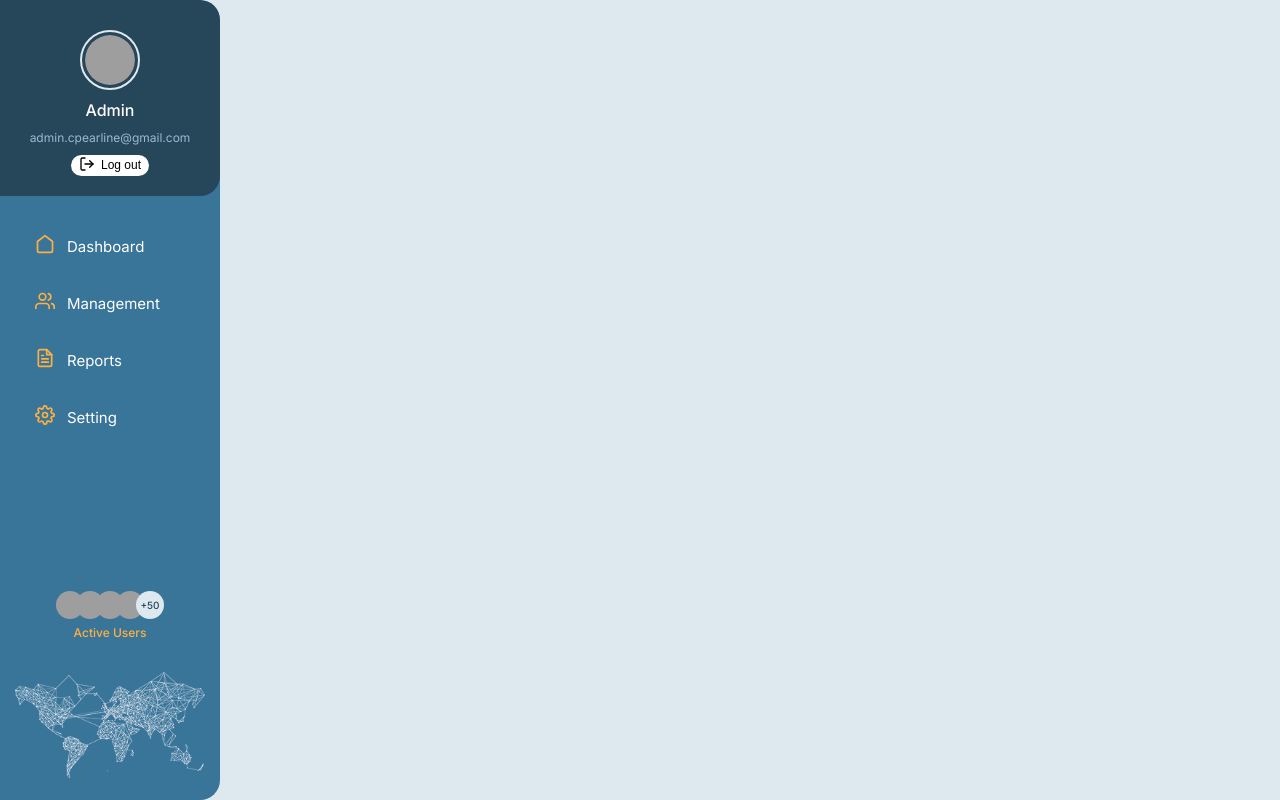
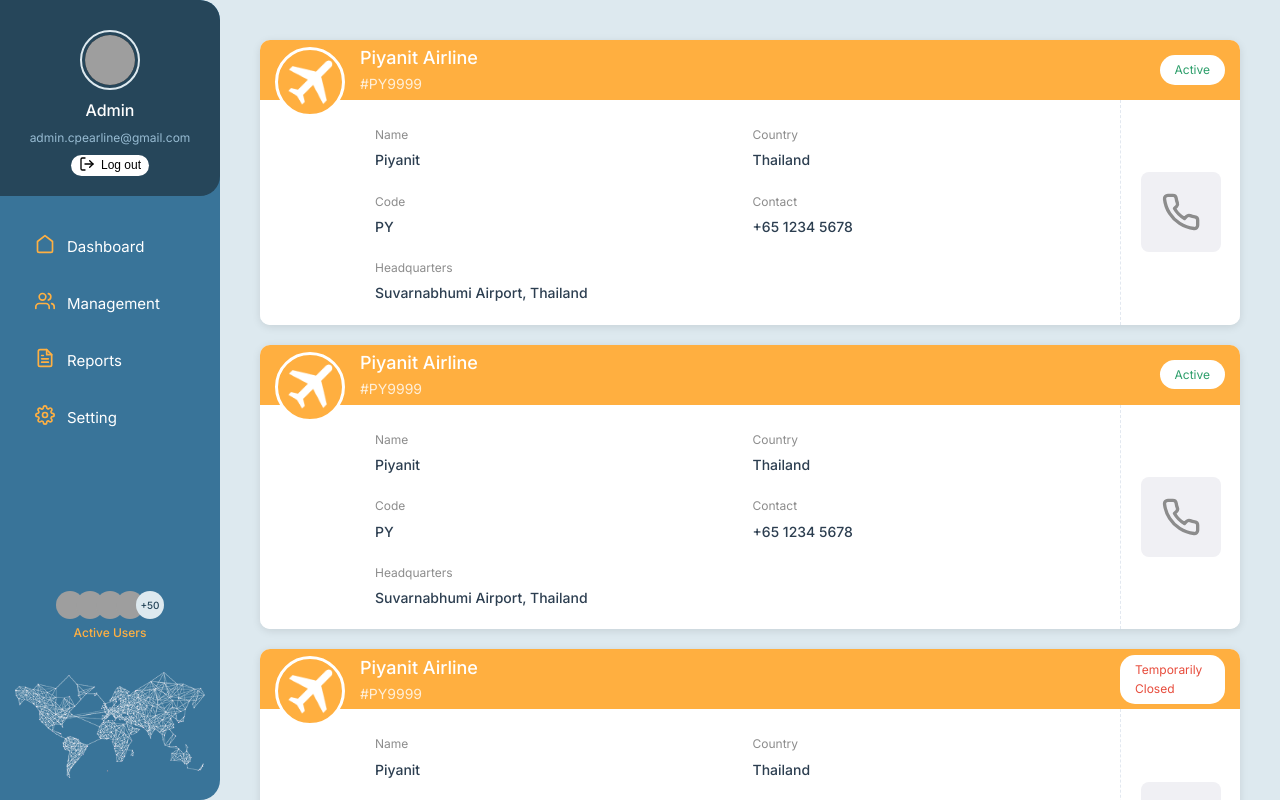
Before and after one commit to mg-dotcom/filght-web-app, a Vue app: page /management/airline in a window 1280 px wide. Built offline with nearby package versions, Linux system fonts and the light colour scheme; grey boxes are pictures that could not be loaded.

Commit message:
draft seat airline

```diff
--- /dev/null
+++ b/src/data/management-airline.js
@@ -0,0 +1,42 @@
+export const airlines = [
+  {
+    id: "PY9999",
+    name: "Piyanit Airline",
+    code: "PY",
+    contact: "+65 1234 5678",
+    country: "Thailand",
+    headquarters: "Suvarnabhumi Airport, Thailand",
+    status: "Active",
+    airlineColor: "#4285F4",
+  },
+  {
+    id: "PY9999",
+    name: "Piyanit Airline",
+    code: "PY",
+    contact: "+65 1234 5678",
+    country: "Thailand",
+    headquarters: "Suvarnabhumi Airport, Thailand",
+    status: "Active",
+    airlineColor: "#EA4335",
+  },
+  {
+    id: "PY9999",
+    name: "Piyanit Airline",
+    code: "PY",
+    contact: "+65 1234 5678",
+    country: "Thailand",
+    headquarters: "Suvarnabhumi Airport, Thailand",
+    status: "Temporarily Closed",
+    airlineColor: "#FBBC05",
+  },
+  {
+    id: "PY9999",
+    name: "Piyanit Airline",
+    code: "PY",
+    contact: "+65 1234 5678",
+    country: "Thailand",
+    headquarters: "Suvarnabhumi Airport, Thailand",
+    status: "Temporarily Closed",
+    airlineColor: "#34A853",
+  },
+];
--- a/src/router/index.js
+++ b/src/router/index.js
@@ -2,6 +2,7 @@ import { createRouter, createWebHistory } from "vue-router";
 import Dashboard from "@/views/Dashboard.vue";
 import Management from "@/views/management/Management.vue";
 import ManagementSeat from "@/views/management/ManagementSeat.vue";
+import ManagementAirline from "@/views/management/ManagementAirline.vue";
 
 const router = createRouter({
   history: createWebHistory(import.meta.env.BASE_URL),
@@ -25,6 +26,11 @@ const router = createRouter({
           name: "management-seat",
           component: ManagementSeat,
         },
+        {
+          path: "airline",
+          name: "management-airline",
+          component: ManagementAirline,
+        },
       ],
     },
   ],
--- /dev/null
+++ b/src/views/management/ManagementAirline.vue
@@ -0,0 +1,310 @@
+<script setup>
+import { airlines } from "@/data/management-airline.js";
+</script>
+
+<template>
+  <div class="management-airline">
+    <div class="airline-cards">
+      <div
+        v-for="(airline, index) in airlines"
+        :key="index"
+        class="airline-card"
+      >
+        <!-- SECTION 1: Header -->
+        <div class="card-section logo-section" style="grid-area: logo">
+          <div class="airline-logo">
+            <img
+              src="/management-pic/management-airline/airplane-header-icon.png"
+              alt="Airline Logo"
+            />
+          </div>
+        </div>
+
+        <div class="card-section title-section" style="grid-area: title">
+          <div class="airline-title">
+            <h3>{{ airline.name }}</h3>
+            <p>#{{ airline.id }}</p>
+          </div>
+        </div>
+
+        <div class="card-section status-section" style="grid-area: status">
+          <div class="airline-status">
+            <span
+              :class="{
+                'status-active': airline.status === 'Active',
+                'status-closed': airline.status === 'Temporarily Closed',
+              }"
+            >
+              {{ airline.status }}
+            </span>
+          </div>
+        </div>
+
+        <!-- Blank space in the grid -->
+        <div class="blank-space" style="grid-area: blank-space"></div>
+
+        <!-- SECTION 2: Main Content -->
+        <div class="card-section airline-main-content" style="grid-area: main">
+          <div class="info-grid">
+            <div class="info-item">
+              <p class="info-label">Name</p>
+              <p class="info-value">{{ airline.name.split(" ")[0] }}</p>
+            </div>
+
+            <div class="info-item">
+              <p class="info-label">Country</p>
+              <p class="info-value">{{ airline.country }}</p>
+            </div>
+
+            <div class="info-item">
+              <p class="info-label">Code</p>
+              <p class="info-value">{{ airline.code }}</p>
+            </div>
+
+            <div class="info-item">
+              <p class="info-label">Contact</p>
+              <p class="info-value">{{ airline.contact }}</p>
+            </div>
+
+            <div class="info-item info-item-hq">
+              <p class="info-label">Headquarters</p>
+              <p class="info-value">{{ airline.headquarters }}</p>
+            </div>
+          </div>
+        </div>
+
+        <!-- SECTION 3: Icon Area -->
+        <div class="card-section airline-icon-section" style="grid-area: icon">
+          <div class="airline-plane-icon">
+            <svg
+              xmlns="http://www.w3.org/2000/svg"
+              viewBox="0 0 24 24"
+              width="40"
+              height="40"
+              fill="none"
+              stroke="currentColor"
+              stroke-width="2"
+              stroke-linecap="round"
+              stroke-linejoin="round"
+            >
+              <path
+                d="M22 16.92v3a2 2 0 0 1-2.18 2 19.79 19.79 0 0 1-8.63-3.07 19.5 19.5 0 0 1-6-6 19.79 19.79 0 0 1-3.07-8.67A2 2 0 0 1 4.11 2h3a2 2 0 0 1 2 1.72 12.84 12.84 0 0 0 .7 2.81 2 2 0 0 1-.45 2.11L8.09 9.91a16 16 0 0 0 6 6l1.27-1.27a2 2 0 0 1 2.11-.45 12.84 12.84 0 0 0 2.81.7A2 2 0 0 1 22 16.92z"
+              ></path>
+            </svg>
+          </div>
+        </div>
+      </div>
+    </div>
+  </div>
+</template>
+
+<style scoped>
+.management-airline {
+  display: flex;
+  flex-direction: column;
+  padding: 20px;
+  min-height: 100vh;
+  width: 100%;
+}
+
+.airline-cards {
+  display: flex;
+  flex-wrap: wrap;
+  gap: 20px;
+  justify-content: center;
+}
+
+.airline-card {
+  display: grid;
+  grid-template-columns: 100px 1fr 120px;
+  grid-template-rows: auto auto;
+  grid-template-areas:
+    "logo title status"
+    "blank-space main icon";
+  width: 100%;
+  background-color: #f8f9fa;
+  border-radius: 10px;
+  overflow: hidden;
+  box-shadow: 0 2px 8px rgba(0, 0, 0, 0.1);
+  position: relative;
+}
+
+/* Common section styling */
+.card-section {
+  position: relative;
+}
+
+/* Blank space styling */
+.blank-space {
+  background-color: white;
+}
+
+/* SECTION 1: Header styling */
+.logo-section {
+  display: flex;
+  justify-content: center;
+  align-items: center;
+  background-color: #ffaf40;
+  height: 60px;
+}
+
+.title-section {
+  display: flex;
+  align-items: center;
+  background-color: #ffaf40;
+  height: 60px;
+  color: white;
+}
+
+.status-section {
+  display: flex;
+  justify-content: flex-end;
+  align-items: center;
+  padding-right: 15px;
+  background-color: #ffaf40;
+  height: 60px;
+}
+
+.airline-logo {
+  border: 3px solid white;
+  background-color: #ffaf40;
+  border-radius: 50%;
+  position: relative;
+  bottom: -12px;
+  padding: 10px;
+  display: flex;
+  align-items: center;
+  justify-content: center;
+  width: 70px;
+  height: 70px;
+  z-index: 2;
+}
+
+.airline-logo img {
+  width: 45px;
+  height: 45px;
+}
+
+.airline-title {
+  display: flex;
+  flex-direction: column;
+  justify-content: center;
+  align-items: flex-start;
+}
+
+.airline-title h3 {
+  font-size: 18px;
+  font-weight: 500;
+  margin: 0;
+}
+
+.airline-title p {
+  margin: 0;
+  font-size: 14px;
+  opacity: 0.8;
+}
+
+.airline-status {
+  background-color: white;
+  padding: 5px 15px;
+  border-radius: 15px;
+  font-size: 12px;
+  font-weight: 500;
+}
+
+.status-active {
+  color: #2c9e6a;
+}
+
+.status-closed {
+  color: #e74c3c;
+}
+
+/* SECTION 2: Main Content styling */
+.airline-main-content {
+  padding: 25px 15px 15px 15px;
+  background-color: white;
+  position: relative;
+  z-index: 1;
+  min-height: 120px;
+}
+
+.info-grid {
+  display: grid;
+  grid-template-columns: 1fr 1fr;
+  gap: 15px 25px;
+}
+
+.info-item {
+  margin-bottom: 5px;
+}
+
+.info-item-hq {
+  grid-column: 1 / span 2;
+}
+
+.info-label {
+  color: #8c8c8c;
+  font-size: 12px;
+  margin: 0 0 5px 0;
+}
+
+.info-value {
+  font-size: 14px;
+  margin: 0;
+  font-weight: 500;
+}
+
+/* SECTION 3: Icon Area styling */
+.airline-icon-section {
+  position: relative;
+  background-color: white;
+  border-left: 1px dashed #e2e8f0;
+  display: flex;
+  align-items: center;
+  justify-content: center;
+  z-index: 1;
+}
+
+.airline-plane-icon {
+  width: 80px;
+  height: 80px;
+  background-color: #f0f0f4;
+  border-radius: 8px;
+  display: flex;
+  align-items: center;
+  justify-content: center;
+}
+
+.airline-plane-icon svg {
+  width: 40px;
+  height: 40px;
+  color: #8c8c8c;
+}
+
+@media (max-width: 768px) {
+  .airline-card {
+    grid-template-columns: 80px 1fr 100px;
+    grid-template-areas:
+      "logo title status"
+      "blank-space main main";
+  }
+
+  .airline-main-content {
+    padding-right: 15px;
+  }
+
+  .airline-icon-section {
+    display: none;
+  }
+
+  .info-grid {
+    grid-template-columns: 1fr;
+    gap: 10px;
+  }
+
+  .info-item-hq {
+    grid-column: 1;
+  }
+}
+</style>
--- a/src/views/management/ManagementSeat.vue
+++ b/src/views/management/ManagementSeat.vue
@@ -15,7 +15,7 @@ import {
 
 const isStatusDropdownOpen = ref(false);
 
-const selectedClassTypeId = ref("economy"); // Default to Economy class
+const selectedClassTypeId = ref("economy");
 
 const toggleStatusDropdown = () => {
   isStatusDropdownOpen.value = !isStatusDropdownOpen.value;
```
Also changed, not shown: public/management-pic/management-airline/airplane-header-icon.png (added).
